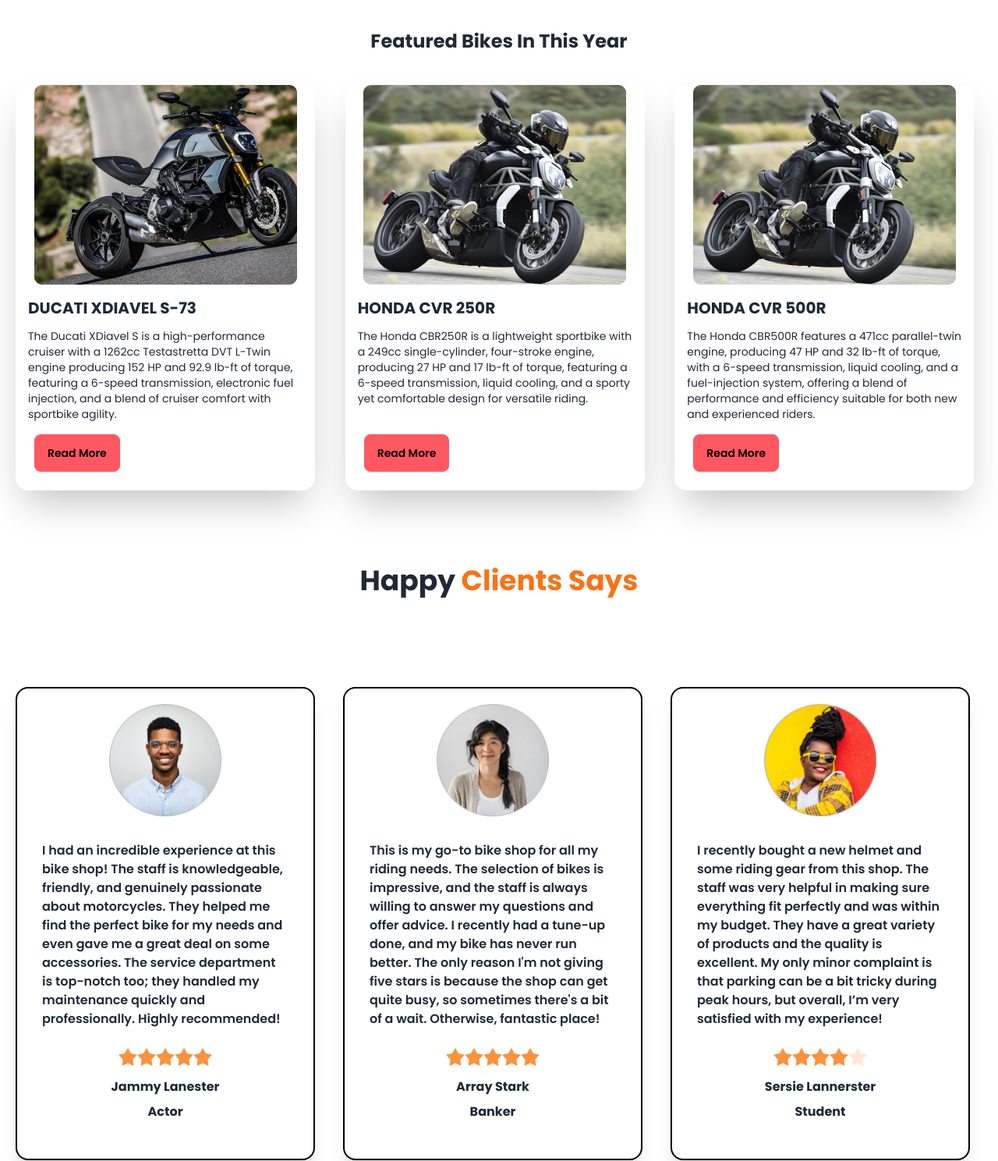
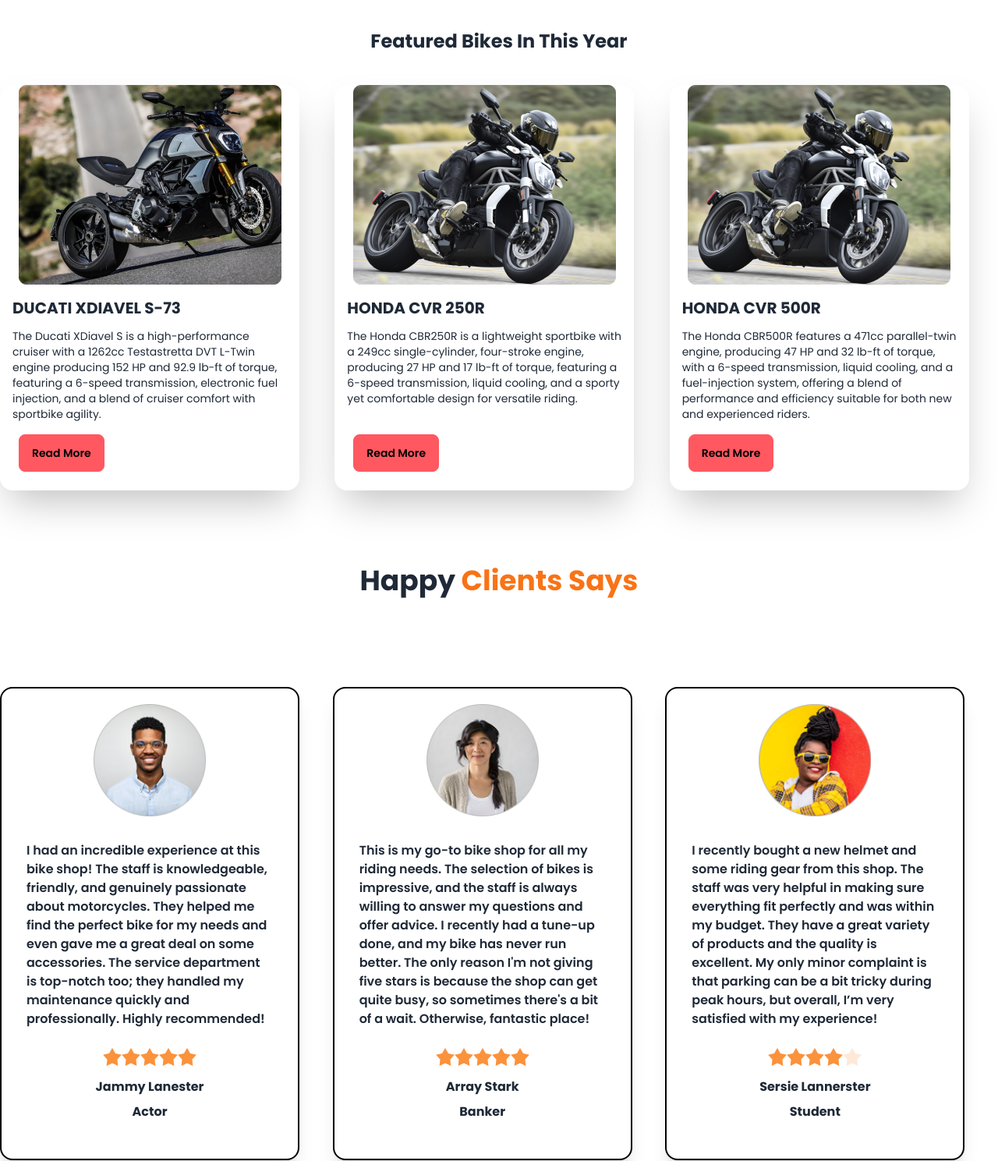
Before and after one commit to AffnanSawad/Bike-Hub-1.0, a plain HTML site: page index.html in a window 1280 px wide. Shown: the part 1368-2857 px from the top of the page at 78% size. Drawn offline with nearby package versions, Linux system fonts and the light colour scheme.

Commit message:
responsive done

```diff
--- a/index.html
+++ b/index.html
@@ -104,7 +104,7 @@
 
         <h3 class="text-2xl font-bold my-10 text-center ">Featured Bikes In This Year</h3>
 
-        <div class="latest-bikes grid grid-cols-1 my-4  ml-5 md:grid-cols-3 gap-2 mt-2 mb-2 lg:grid-cols-3
+        <div class="latest-bikes grid grid-cols-1 my-4   md:grid-cols-3 gap-2 mt-2 mb-2 lg:grid-cols-3
 
 
 
@@ -162,7 +162,7 @@
     <h3 class="text-4xl font-bold text-center my-10 lg:my-24">Happy <span class="text-orange-500">Clients Says</span> </h3>
 
 
-    <div class="grid grid-cols-1 ml-5 md:grid-cols-3 lg:grid-cols-3">
+    <div class="grid grid-cols-1  md:grid-cols-3 lg:grid-cols-3">
 
         <div class="card w-96 bg-base-100 my-5 shadow-xl border-2 border-black">
             <figure><img class="w-36 mt-5" src="/images/others/user-1.png" alt="Shoes" /></figure>
```
